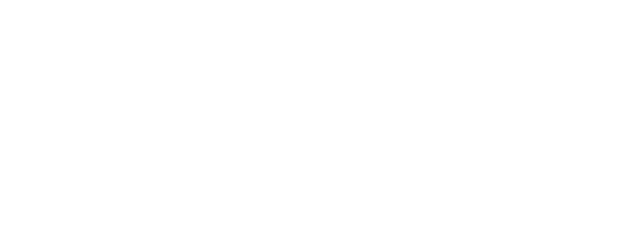
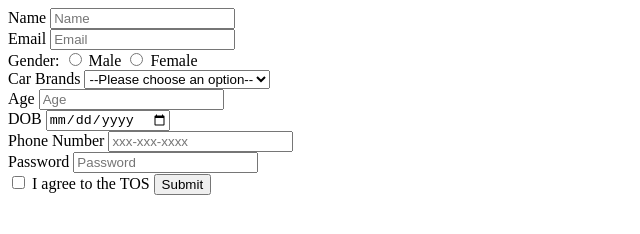
Before and after one commit to acciojob/signup-form-car-Himmu9131, a website: page main.html in a window 1280 px wide. Shown: the whole page, without its empty margins (0-640 px from the left). Drawn offline with Linux system fonts and the light colour scheme.

Commit message:
created a submission

```diff
--- a/main.html
+++ b/main.html
@@ -10,7 +10,43 @@
 	<!-- the entire body must be written by student -->
     <script type="text/javascript" src="./script.js">
 </script>
+	<form method="post">
+ <label for="name">Name</label>
+	<input type="Text" id="name" name="name" placeholder="Name">
+		<br>
+ <label for="email">Email</label>
+	<input type="email" id="email" name="name" placeholder="Email" required>
+ <br>
+		<label for="gender">Gender:</label>
 
+	<input type="radio" id="gender_m" name="gender" required>
+		<label for="gender_m">Male</label>
+	<input type="radio" id="gender_f" name="gender" required>
+		<label for="gender_f">Female</label>
+	<br>
+	 <label for="cars">Car Brands</label>
+	<select  id="cars" name="cars" required>
+       <option value="" disabled selected>--Please choose an option--</option>
+	</select>
+		<br>
+	<label for="age">Age</label>
+	<input type="number" id="age" name="age" placeholder="Age" required>
+ <br>
+	<label for="dob">DOB</label>
+	<input type="date" id="dob" name="dob" required>
+ <br>
+	<label for="tel">Phone Number</label>
+	<input type="tel" id="tel" name="tel" placeholder="xxx-xxx-xxxx">
+ <br>
+   <label for="password">Password</label>
+	<input type="password" id="password" name="password" placeholder="Password" required>
+ <br>
+
+	<input type="checkbox" id="tos" required>
+		<label for="tos">I agree to the TOS</label>
+		<input type="submit">
+
+	</form>
 </body>
 
 </html>
```
